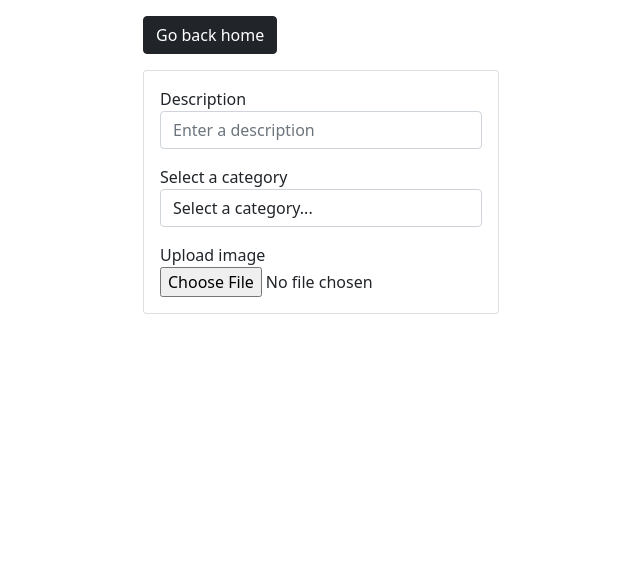
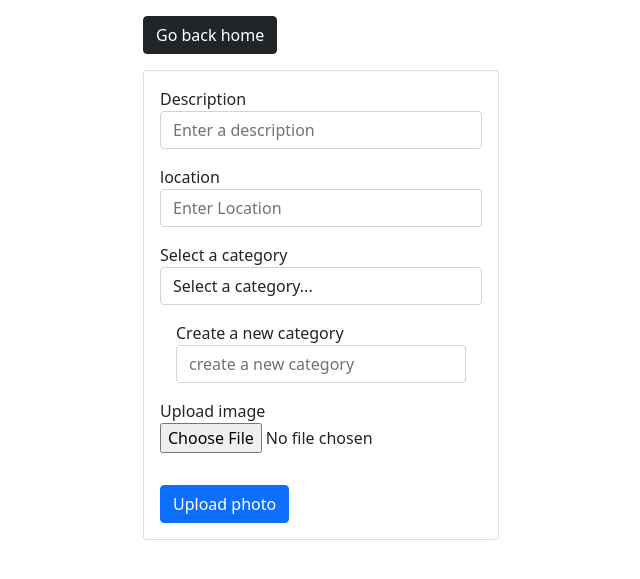
Before and after one commit to ch1n069/photo-app, a Django app: page /add/ in a window 1280 px wide. Shown: the top 579 px of the page, without its empty margins (319-959 px from the left). Run offline with Django 4.2, Linux system fonts and the light colour scheme; data that the repository does not hold is empty.

Commit message:
created the upload new photo form

```diff
--- a/photos/templates/photos/add.html
+++ b/photos/templates/photos/add.html
@@ -5,10 +5,15 @@
         <div class="col-md-4">
             <a href="{% url 'gallery' %}" class="btn btn-dark my-3">Go back home</a>
             <div class="card">
-                <form action="">
+                <form action="" method="POST" enctype="multipart/form-data">
                     <div class="form-group m-3">
                         <label for="">Description</label>
                         <input name="description" type="text" placeholder="Enter a description" class="form-control">
+
+                    </div>
+                    <div class="form-group m-3">
+                        <label for="">location</label>
+                        <input name="location" type="text" placeholder="Enter Location" class="form-control">
 
                     </div>
 
@@ -22,6 +27,12 @@
 
                         </select>
 
+                        <div class="form-group m-3">
+                            <label for="">Create a new category</label>
+                            <input name="category_new" type="text" placeholder="create a new category" class="form-control">
+
+                        </div>
+
                     </div>
 
                     <div class="form-group m-3">
@@ -29,6 +40,8 @@
                         <input name="image" type="file" class="form-control-file">
 
                     </div>
+
+                    <button class="btn btn-primary m-3" type="submit">Upload photo</button>
                 </form>
             </div>
         </div>
```
